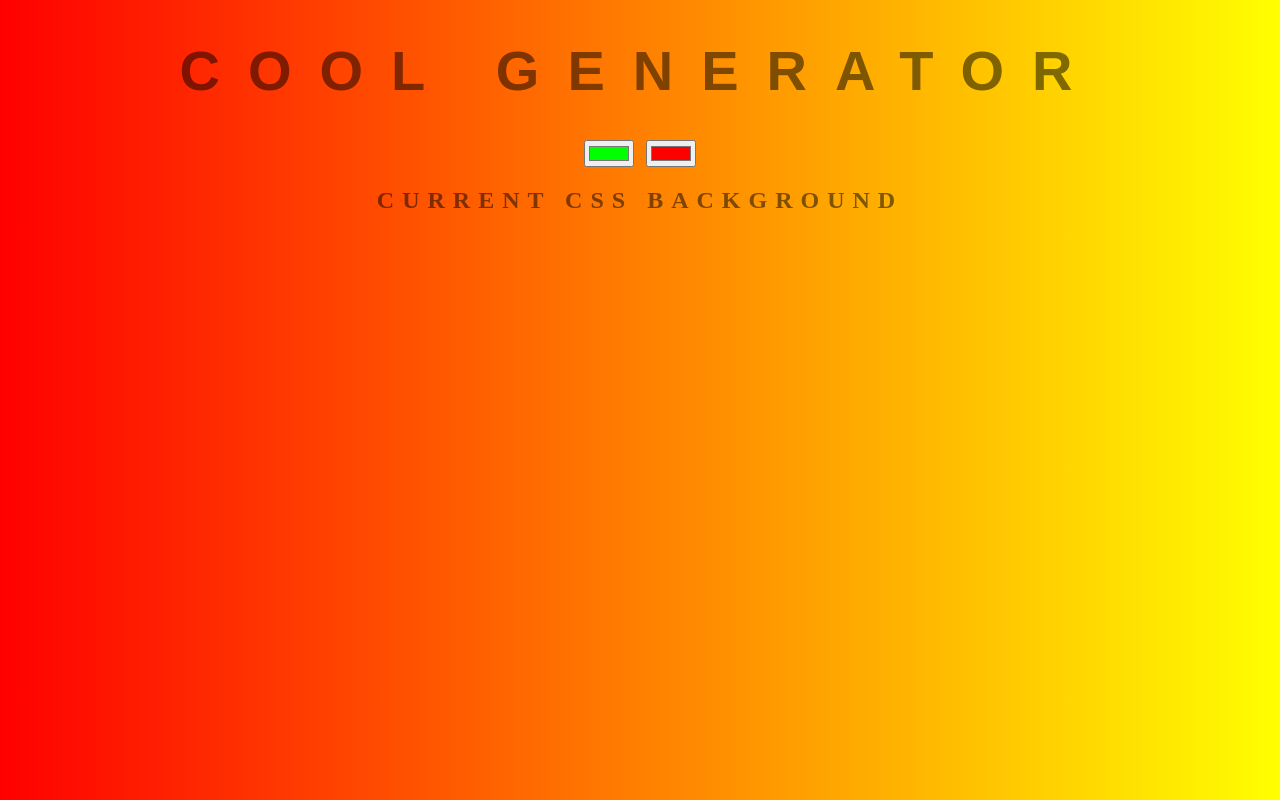
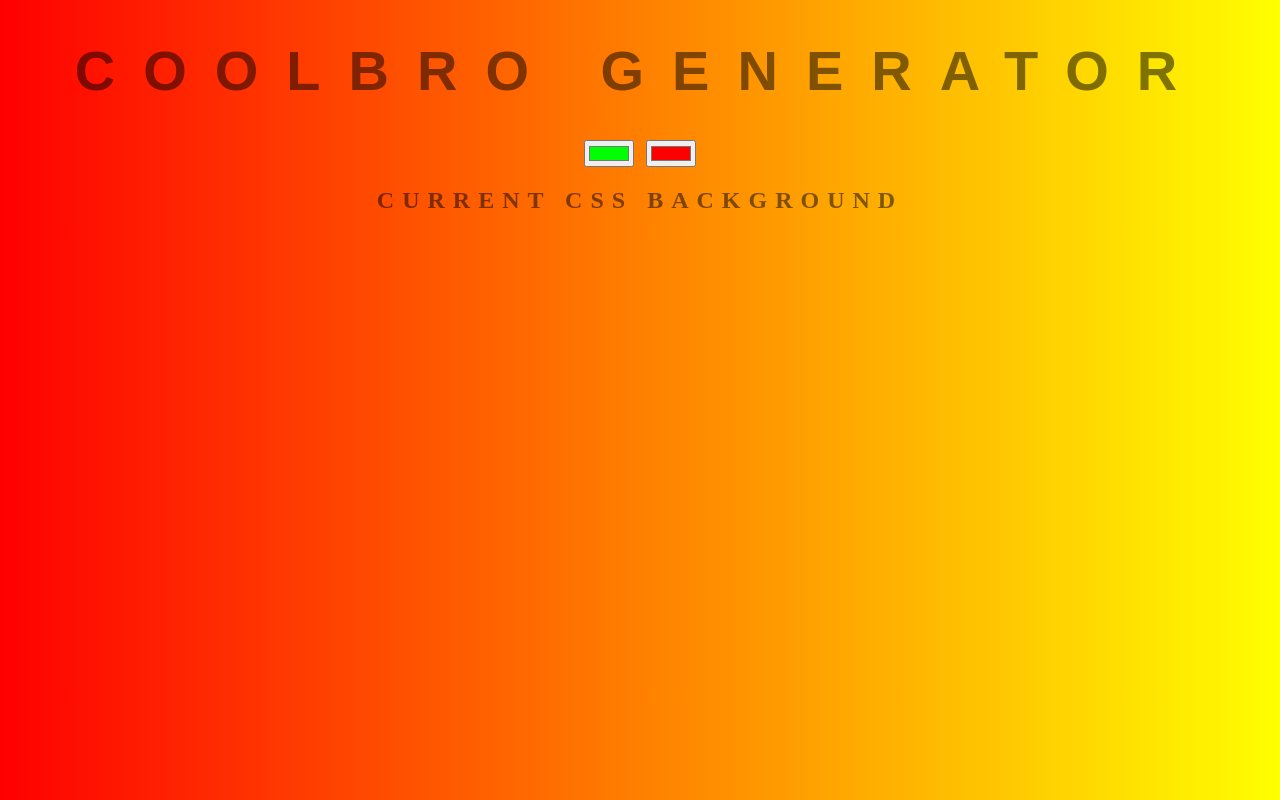
Before and after one commit to Bavier2003/background-generator, a plain HTML site: page index.html in a window 1280 px wide. Drawn offline with Linux system fonts and the light colour scheme.

Commit message:
changing title(2)

```diff
--- a/index.html
+++ b/index.html
@@ -5,7 +5,7 @@
 	<link rel="stylesheet" type="text/css" href="style.css">
 </head>
 <body id="gradient">
-	<h1>Cool Generator</h1>
+	<h1>CoolBro Generator</h1>
 	<input class="color1" type="color" name="color1" value="#00ff00">
 	<input class="color2" type="color" name="color2" value="#ff0000">
 	<h2>Current CSS Background</h2>
```
